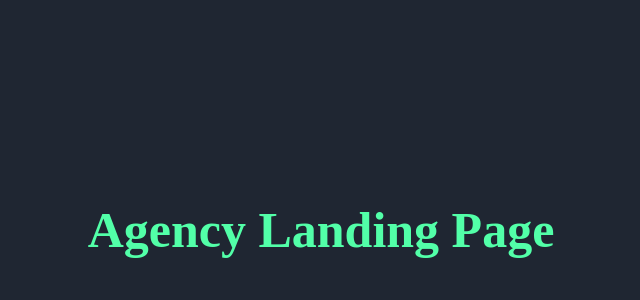
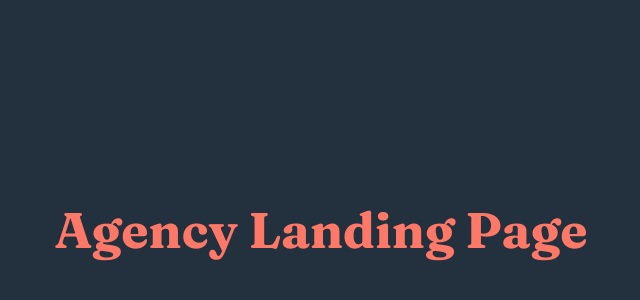
Before and after one commit to pkthunder87/agency-landing, a React (Vite) app: page / in a window 1280 px wide. Shown: the part 170-470 px from the top of the page, without its empty margins (319-959 px from the left). Built offline with nearby package versions, Linux system fonts and the light colour scheme.

Commit message:
Style: Add fonts and color scheme

```diff
--- a/index.html
+++ b/index.html
@@ -2,8 +2,13 @@
 <html lang="en">
   <head>
     <meta charset="UTF-8" />
-
     <meta name="viewport" content="width=device-width, initial-scale=1.0" />
+    <link rel="preconnect" href="https://fonts.googleapis.com" />
+    <link rel="preconnect" href="https://fonts.gstatic.com" crossorigin />
+    <link
+      href="https://fonts.googleapis.com/css2?family=Barlow:wght@600&family=Fraunces:ital,opsz,wght@0,9..144,100..900;1,9..144,100..900&display=swap"
+      rel="stylesheet"
+    />
     <title>Agency Landing | Frontend Mentor</title>
   </head>
   <body>
--- a/src/App.jsx
+++ b/src/App.jsx
@@ -1,7 +1,7 @@
 import "./sass/main.scss";
 
 function App() {
-  return <div className="main-title">Agency Landing Page</div>;
+  return <div className="main-title serifs">Agency Landing Page</div>;
 }
 
 export default App;
--- a/src/sass/_base.scss
+++ b/src/sass/_base.scss
@@ -14,11 +14,22 @@
 
 :root {
   // Colors
-  --color-light-cyan: hsl(193, 38%, 86%);
-  --color-neon-green: hsl(150, 100%, 66%);
-  --color-grayish-blue: hsl(217, 19%, 38%);
-  --color-dark-grayish-blue: hsl(217, 19%, 24%);
-  --color-dark-blue: hsl(218, 23%, 16%);
+
+  // Primary
+  --color-soft-red: hsl(7, 99%, 70%);
+  --color-yellow: hsl(51, 100%, 49%);
+  // graphic design text
+  --color-dark-desat-cyan: hsl(167, 40%, 24%);
+  // photography text
+  --color-dark-blue: hsl(198, 62%, 26%);
+  // footer
+  --color-dark-mod-cyan: hsl(168, 34%, 41%);
+
+  // Neutral
+  --color-very-dark-desat-blue: hsl(212, 27%, 19%);
+  --color-very-dark-gray-blue: hsl(213, 9%, 39%);
+  --color-dark-gray-blue: hsl(232, 10%, 55%);
+  --color-gray-blue: hsl(210, 4%, 67%);
   --color-white: hsl(0, 0%, 100%);
 }
 
@@ -61,25 +72,28 @@ body {
   min-height: 100vh;
   max-width: 100vw;
   /*Typography stuff*/
-  font-family: "Manrope", serif;
-  font-optical-sizing: auto;
-  font-weight: 800;
+
+  font-family: "Barlow", serif;
+  font-weight: 600;
   font-style: normal;
   font-size: 2.8rem;
 
-  color: var(--color-neon-green);
-  background-color: var(--color-dark-blue);
+  color: var(--color-very-dark-gray-blue);
+  background-color: var(--color-very-dark-desat-blue);
 
   display: flex;
   justify-content: center;
   align-items: center;
 
   padding-inline: 1.5rem;
+}
 
-  button {
-    color: var(--color-grey);
-    border: none;
-  }
+.serifs {
+  font-family: "Fraunces", serif;
+  font-optical-sizing: auto;
+  font-weight: 700;
+  font-style: normal;
+  font-variation-settings: "SOFT" 0, "WONK" 0;
 }
 
 /* Make images easier to work with */
--- a/src/sass/_components.scss
+++ b/src/sass/_components.scss
@@ -11,11 +11,22 @@
 
 :root {
   // Colors
-  --color-light-cyan: hsl(193, 38%, 86%);
-  --color-neon-green: hsl(150, 100%, 66%);
-  --color-grayish-blue: hsl(217, 19%, 38%);
-  --color-dark-grayish-blue: hsl(217, 19%, 24%);
-  --color-dark-blue: hsl(218, 23%, 16%);
+
+  // Primary
+  --color-soft-red: hsl(7, 99%, 70%);
+  --color-yellow: hsl(51, 100%, 49%);
+  // graphic design text
+  --color-dark-desat-cyan: hsl(167, 40%, 24%);
+  // photography text
+  --color-dark-blue: hsl(198, 62%, 26%);
+  // footer
+  --color-dark-mod-cyan: hsl(168, 34%, 41%);
+
+  // Neutral
+  --color-very-dark-desat-blue: hsl(212, 27%, 19%);
+  --color-very-dark-gray-blue: hsl(213, 9%, 39%);
+  --color-dark-gray-blue: hsl(232, 10%, 55%);
+  --color-gray-blue: hsl(210, 4%, 67%);
   --color-white: hsl(0, 0%, 100%);
 }
 
@@ -25,5 +36,5 @@
 
 .main-title {
   font-size: 5rem;
-  color: hsl(var(--color-light-cyan));
+  color: var(--color-soft-red);
 }
```
